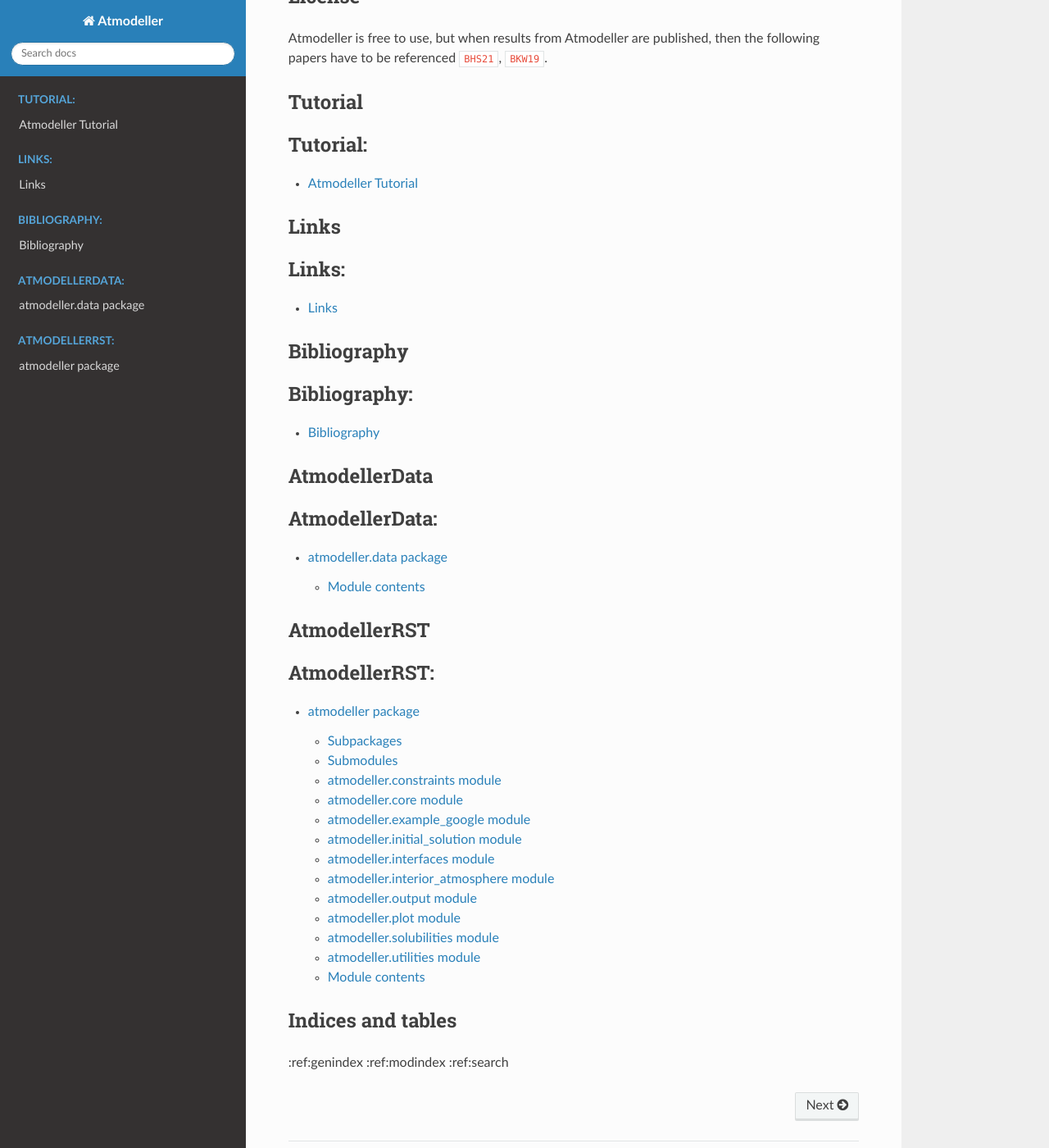
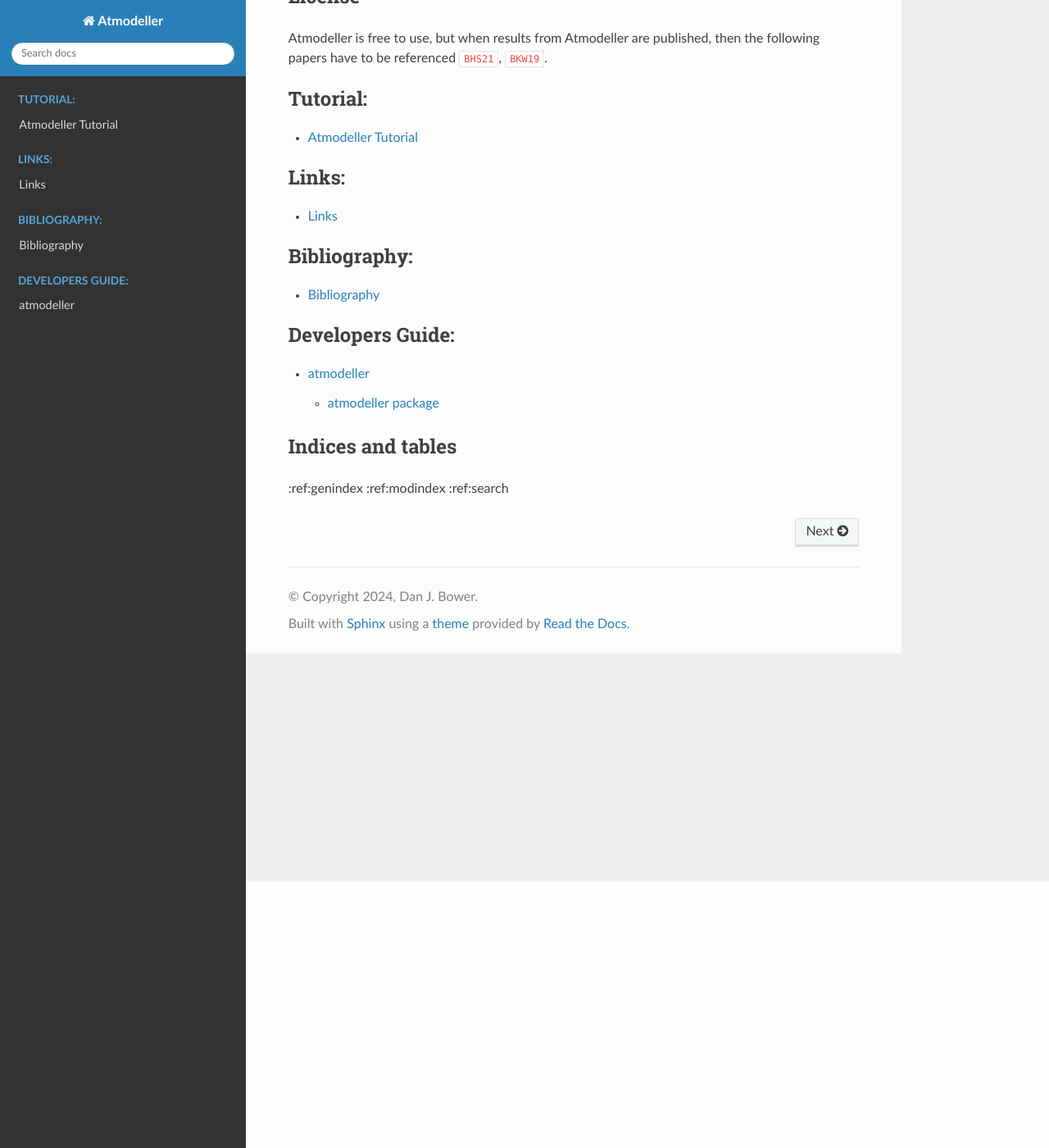
Before and after one commit to kaustubhhakim/atmodeller, a Sphinx documentation site: the page built from docs/index.rst, in a window 1280 px wide and 1400 px high, scrolled down 325 px. Shown: the whole window at 82% size. Built offline with Sphinx 7.4.7 and the Read the Docs theme 2.0.0, drawn with Linux system fonts in a browser that asks for light colours; cross-references to code outside the pages are shown as plain code; some of the changed text lies outside the part shown.

Commit message:
Some docs cleanup

```diff
--- a/docs/index.rst
+++ b/docs/index.rst
@@ -15,18 +13,11 @@ License
 Atmodeller is free to use, but when results from Atmodeller are published, then the following papers have to be referenced
 :cite:p:`BHS21`, :cite:p:`BKW19`.
 
-
-Tutorial
---------
-
 .. toctree::
    :maxdepth: 2
    :caption: Tutorial:
 
    Tutorial.rst
-
-Links
------
 
 .. toctree::
    :maxdepth: 2
@@ -34,32 +25,17 @@ Links
 
    Links.rst
 
-Bibliography
-------------
-
 .. toctree::
    :maxdepth: 2
    :caption: Bibliography:
 
-   Bibliography.rst
-
-AtmodellerData
---------------
+   bibliography.rst
 
 .. toctree::
    :maxdepth: 2
-   :caption: AtmodellerData:
+   :caption: Developers Guide:
 
-   source/atmodeller.data.rst
-
-AtmodellerRST
---------------
-
-.. toctree::
-   :maxdepth: 2
-   :caption: AtmodellerRST:
-
-   source/atmodeller.rst
+   source/modules.rst
 
 Indices and tables
 ------------------
```
Also changed, not shown: other parts of docs/index.rst (+2 -4 lines), docs/bibliography.rst (renamed from docs/Bibliography.rst).
